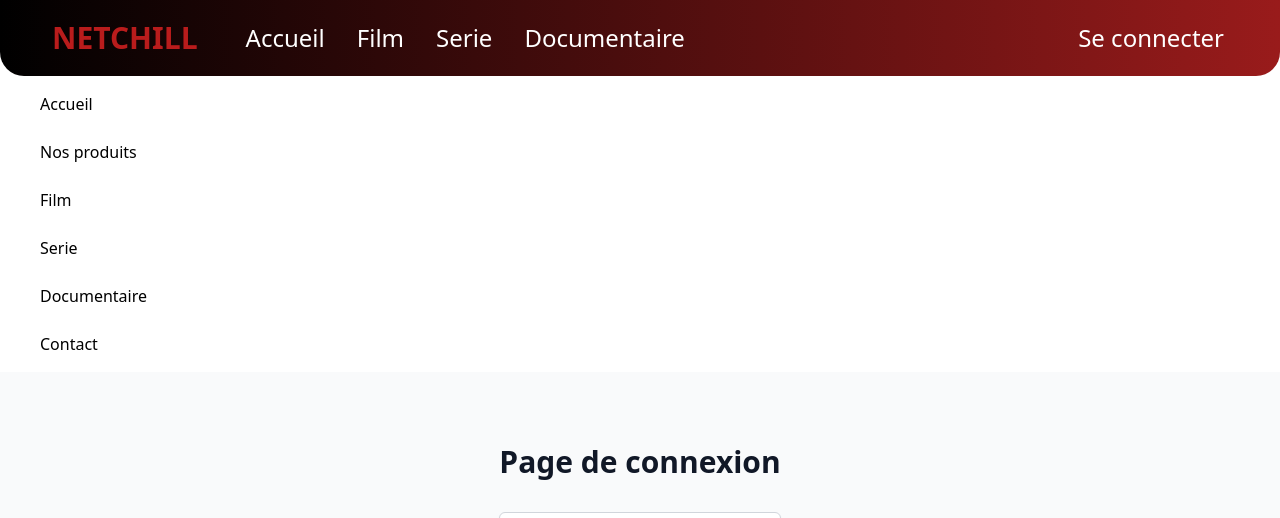
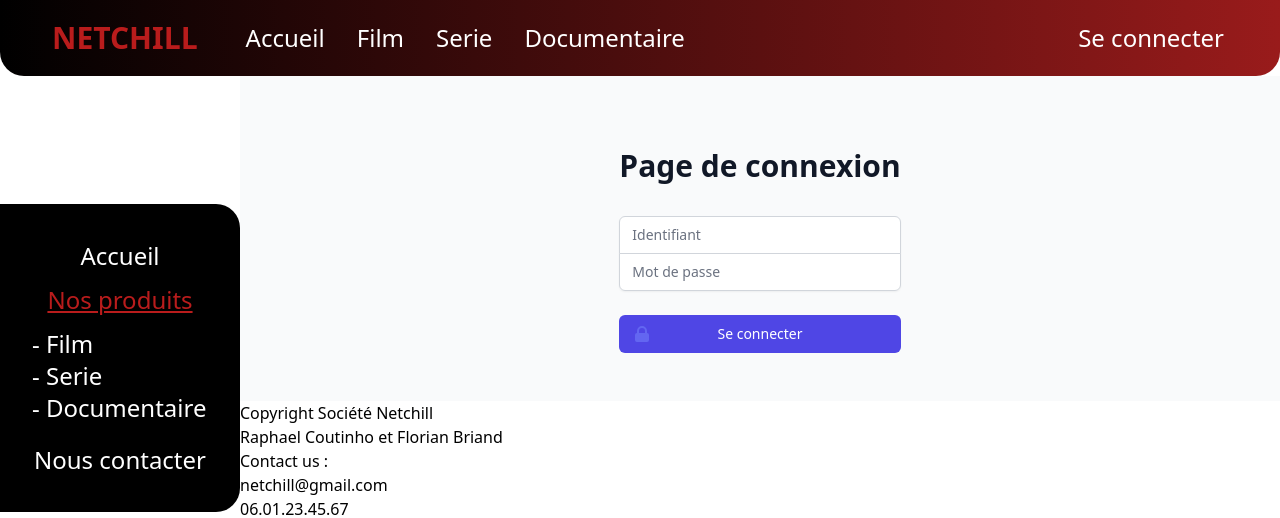
Before and after one commit to FlorianBriand/Site_e-commerce_films_series, a PHP site: page /connexion.php in a window 1280 px wide. Shown: the top 518 px of the page. Run offline with PHP 8.4, Linux system fonts and the light colour scheme.

Commit message:
amélioration du menu

```diff
--- a/menu.php
+++ b/menu.php
@@ -1,17 +1,18 @@
-<menu>
-    <a href="index.php">Accueil</a> <br /><br />
-    Nos produits <br /><br />
+<div class="h-screen w-100  float-left">
+    <menu class="bg-black w-60 float-left grid grid-cols-1 px-8 text-center text-white text-2xl my-32 p-4 rounded-r-3xl ">
+        <a class="mt-5 " href="index.php">Accueil</a>
+        <span class="text-red-700 my-3 underline ">Nos produits</span>
+
 
         <?php
         for ($i = 0; $i < sizeof($_SESSION['categories']); $i++) {
-
-        echo '<a href="films.php?cat=' . $_SESSION['categories'][$i] . '">';
-
-        echo $_SESSION['categories'][$i];
         ?>
-        </a> <br /><br />
+            <a class="text-2xl text-left" href="films.php?cat=<?php echo $_SESSION['categories'][$i]; ?>">
+                - <?php echo $_SESSION['categories'][$i]; ?>
+            </a>
         <?php
         }
         ?>
-    <a href="contact.php">Contact</a>
+        <a class="my-5 " href="contact.php">Nous contacter</a>
     </menu>
+</div>
```
Lines whose indentation alone changed are shown as unchanged.
